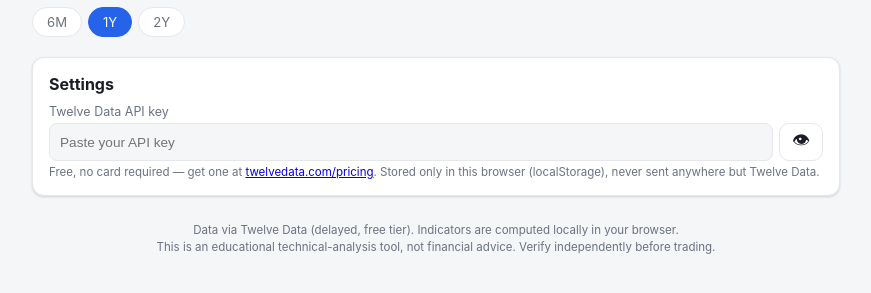
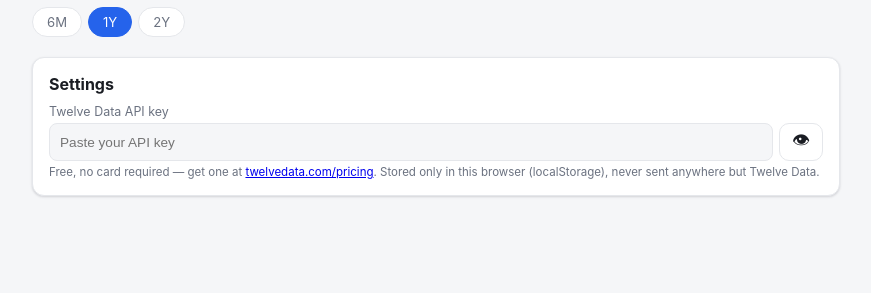
Before and after one commit to hs-moonlight/StockAnalyzer, a plain HTML site: page index.html in a window 1280 px wide. Shown: the part 137-430 px from the top of the page, without its empty margins (204-1075 px from the left). Drawn offline with Linux system fonts and the light colour scheme.

Commit message:
remove footer

```diff
--- a/index.html
+++ b/index.html
@@ -200,11 +200,6 @@
       </div>
     </div>
   </div>
-
-  <footer>
-    Data via Twelve Data (delayed, free tier). Indicators are computed locally in your browser.<br/>
-    This is an educational technical-analysis tool, not financial advice. Verify independently before trading.
-  </footer>
 </div>
 
 <script>
```
